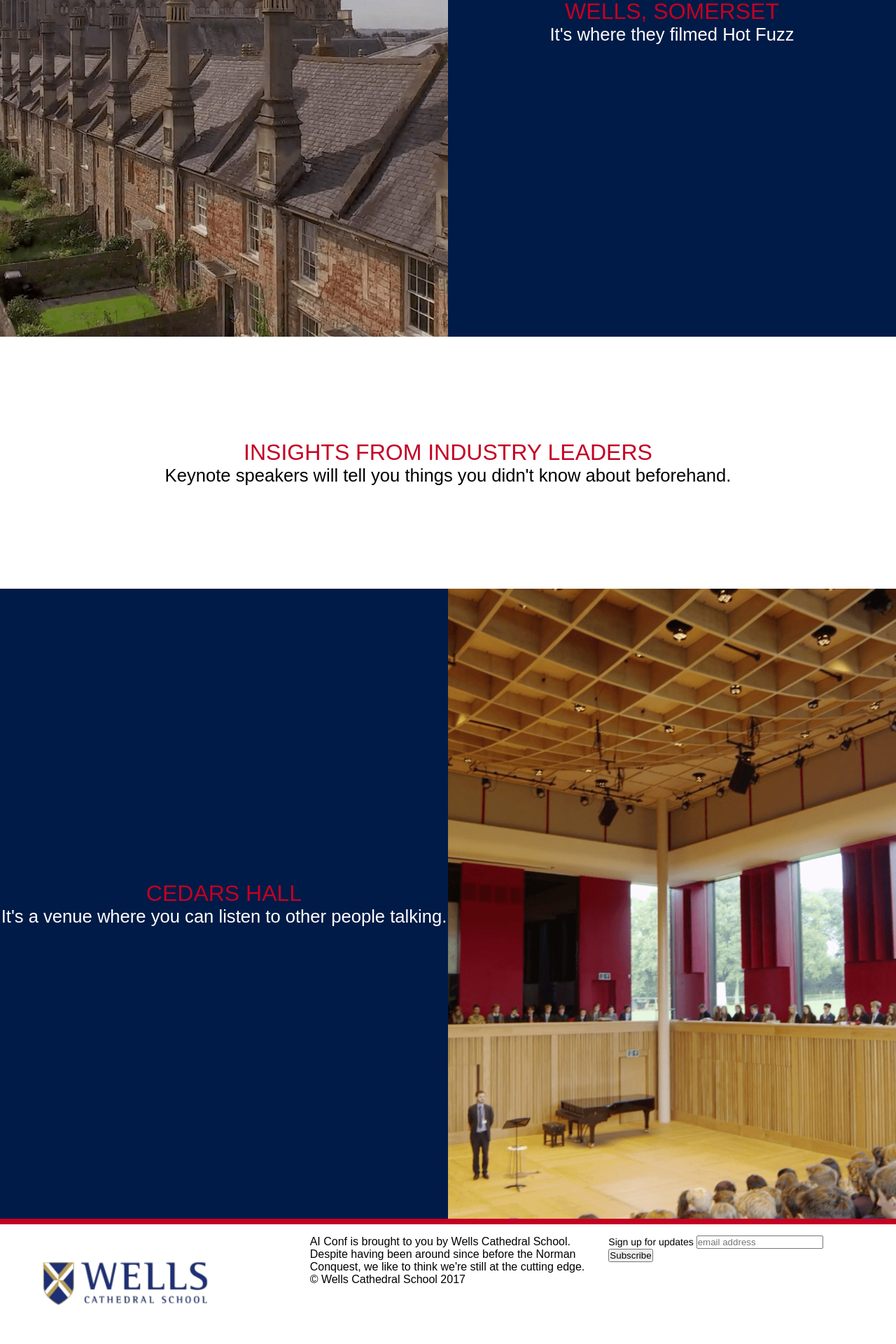
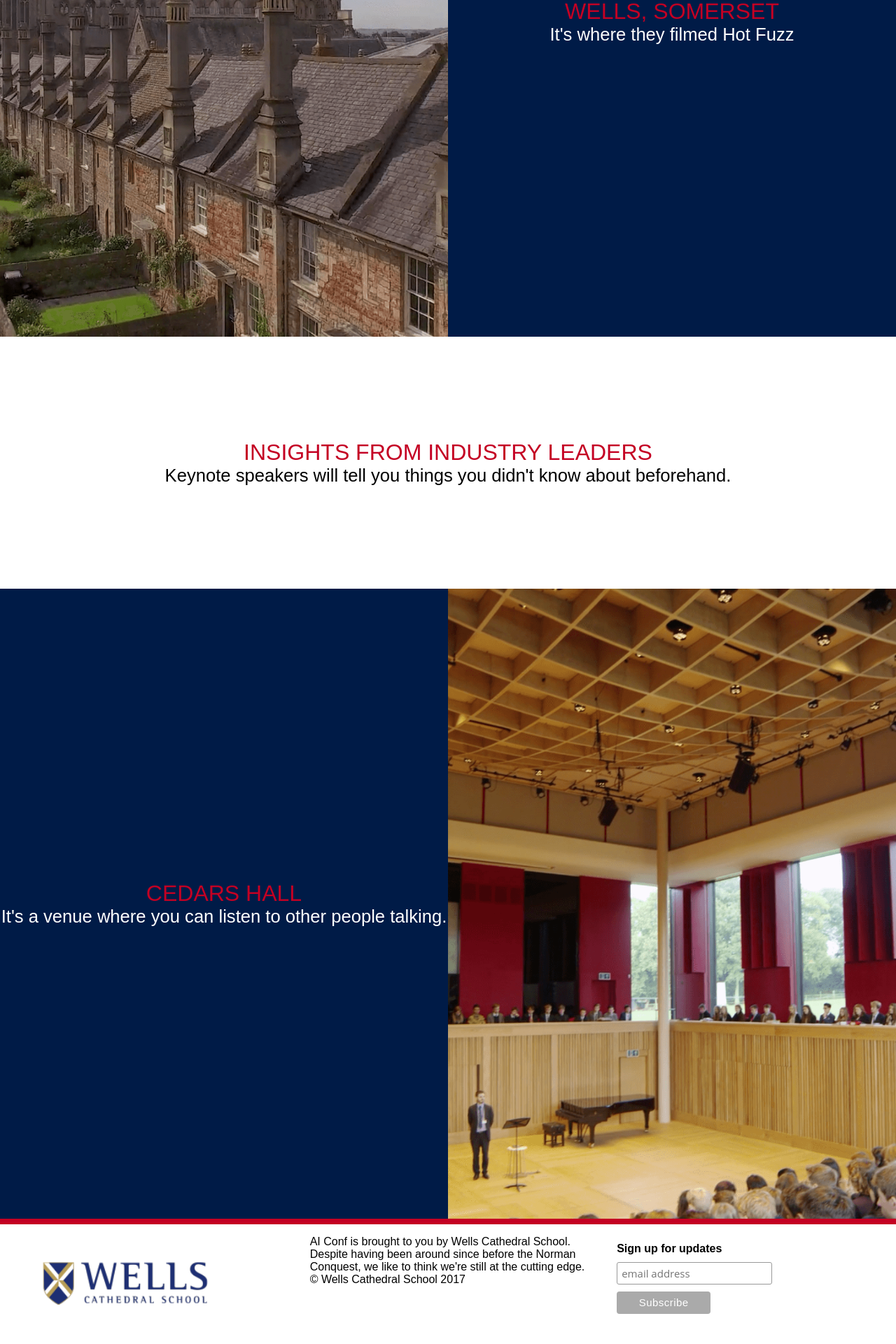
Before and after one commit to AIConf/aiconf.github.io, a Jekyll site: the page built from index.md, in a window 1280 px wide. Shown: the part 1679-3599 px from the top of the page at 70% size. Built offline with Jekyll 4.4.1, drawn with Linux system fonts in a browser that asks for light colours; comment, search, counter and statistics services are not loaded.

Commit message:
move mailchimp css locally

```diff
--- a/_includes/footer.html
+++ b/_includes/footer.html
@@ -10,12 +10,7 @@
   </div>
   <div class="footer-box" id="footer-signup">
     <!-- Begin MailChimp Signup Form -->
-    <link href="//cdn-images.mailchimp.com/embedcode/slim-10_7.css" rel="stylesheet" type="text/css">
-    <style type="text/css">
-    	#mc_embed_signup{background:#fff; clear:left; font:14px Helvetica,Arial,sans-serif; }
-    	/* Add your own MailChimp form style overrides in your site stylesheet or in this style block.
-    	   We recommend moving this block and the preceding CSS link to the HEAD of your HTML file. */
-    </style>
+    <link href="/css/mailchimp.css" rel="stylesheet" type="text/css">
     <div id="mc_embed_signup">
     <form action="//wells-cathedral-school.us5.list-manage.com/subscribe/post?u=98d215377bfa0650d7087c152&amp;id=026c710833" method="post" id="mc-embedded-subscribe-form" name="mc-embedded-subscribe-form" class="validate" target="_blank" novalidate>
         <div id="mc_embed_signup_scroll">
--- /dev/null
+++ b/css/mailchimp.scss
@@ -0,0 +1,26 @@
+---
+# Front matter comment to ensure Jekyll properly reads file.
+---
+
+/* MailChimp Form Embed Code - Slim - 12/15/2015 v10.7 */
+#mc_embed_signup form {display:block; position:relative; text-align:left; padding:10px 0 10px 3%}
+#mc_embed_signup h2 {font-weight:bold; padding:0; margin:15px 0; font-size:1.4em;}
+#mc_embed_signup input {border:1px solid #999; -webkit-appearance:none;}
+#mc_embed_signup input[type=checkbox]{-webkit-appearance:checkbox;}
+#mc_embed_signup input[type=radio]{-webkit-appearance:radio;}
+#mc_embed_signup input:focus {border-color:#333;}
+#mc_embed_signup .button {clear:both; background-color: #aaa; border: 0 none; border-radius:4px; letter-spacing:.03em; color: #FFFFFF; cursor: pointer; display: inline-block; font-size:15px; height: 32px; line-height: 32px; margin: 0 5px 10px 0; padding:0; text-align: center; text-decoration: none; vertical-align: top; white-space: nowrap; width: auto; transition: all 0.23s ease-in-out 0s;}
+#mc_embed_signup .button:hover {background-color:#777;}
+#mc_embed_signup .small-meta {font-size: 11px;}
+#mc_embed_signup .nowrap {white-space:nowrap;}
+#mc_embed_signup .clear {clear:none; display:inline;}
+
+#mc_embed_signup label {display:block; font-size:16px; padding-bottom:10px; font-weight:bold;}
+#mc_embed_signup input.email {font-family:"Open Sans","Helvetica Neue",Arial,Helvetica,Verdana,sans-serif; font-size: 15px; display:block; padding:0 0.4em; margin:0 4% 10px 0; min-height:32px; width:58%; min-width:130px; -webkit-border-radius: 3px; -moz-border-radius: 3px; border-radius: 3px;}
+#mc_embed_signup input.button {display:block; width:35%; margin:0 0 10px 0; min-width:90px;}
+
+#mc_embed_signup div#mce-responses {float:left; top:-1.4em; padding:0em .5em 0em .5em; overflow:hidden; width:90%;margin: 0 5%; clear: both;}
+#mc_embed_signup div.response {margin:1em 0; padding:1em .5em .5em 0; font-weight:bold; float:left; top:-1.5em; z-index:1; width:80%;}
+#mc_embed_signup #mce-error-response {display:none;}
+#mc_embed_signup #mce-success-response {color:#529214; display:none;}
+#mc_embed_signup label.error {display:block; float:none; width:auto; margin-left:1.05em; text-align:left; padding:.5em 0;}
--- a/css/styles.scss
+++ b/css/styles.scss
@@ -41,6 +41,7 @@
 $black: rgb(0,0,0);
 $monza: rgb(196,0,35);
 $midnight: rgb(0,27,71);
+$bright-turquoise: rbg(30,226,237);
 
 
 * {
@@ -113,10 +114,14 @@
 
 nav {
   float: right;
-  margin-right: 5em;
+  margin-right: 3em;
   text-transform: uppercase;
   color: $white;
   @include vertical-align();
+
+  @include for-tablet-landscape-up {
+    margin-right: 5em;
+  }
 }
 
 nav ul {
@@ -356,6 +361,13 @@
   width: 5em;
 }
 
+.event-type {
+  display: inline-block;
+  background-color: $bright-turquoise;
+  border-radius: .2em;
+}
+
+
 .venue-box {
   display: flex;
 }
```
